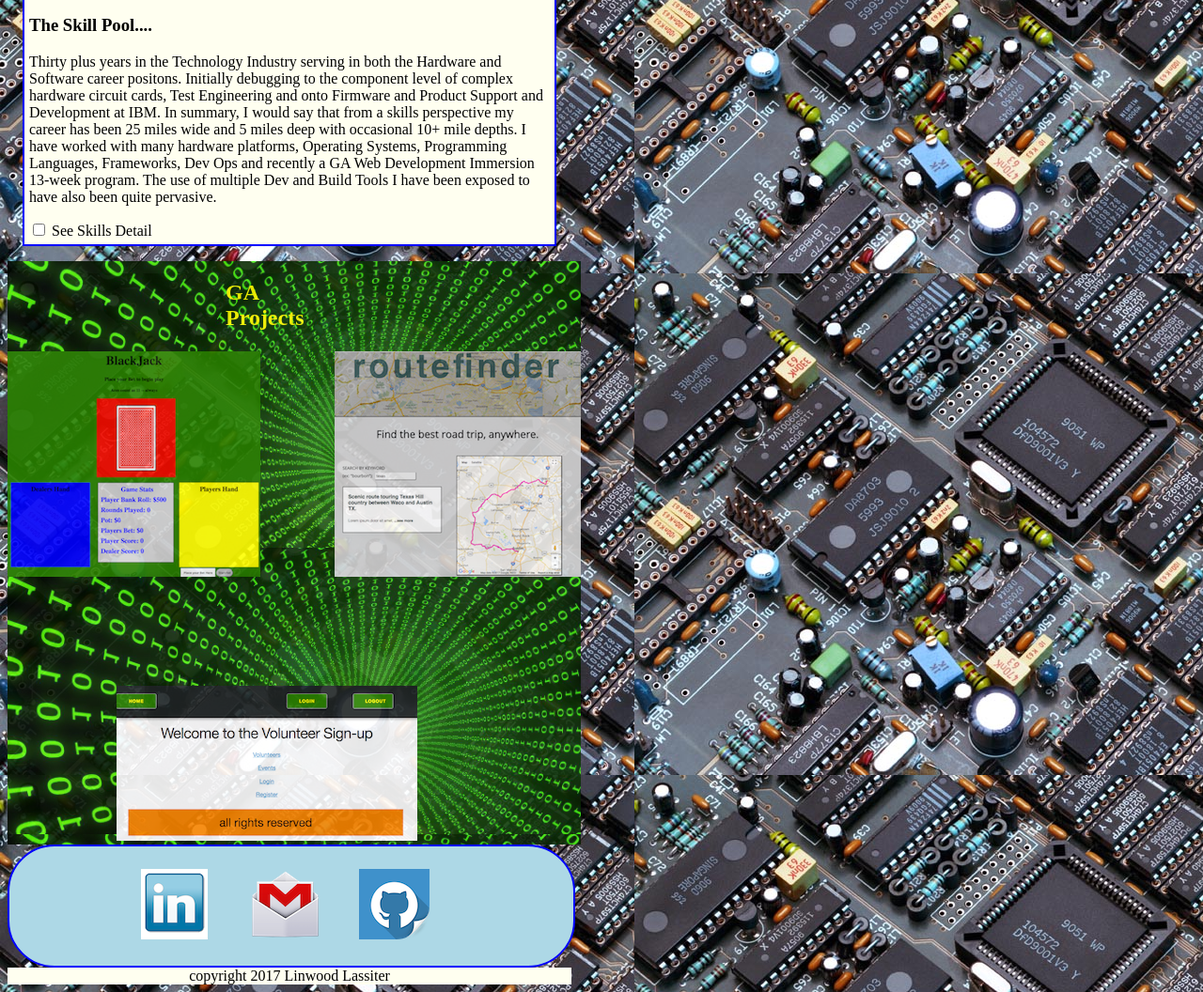
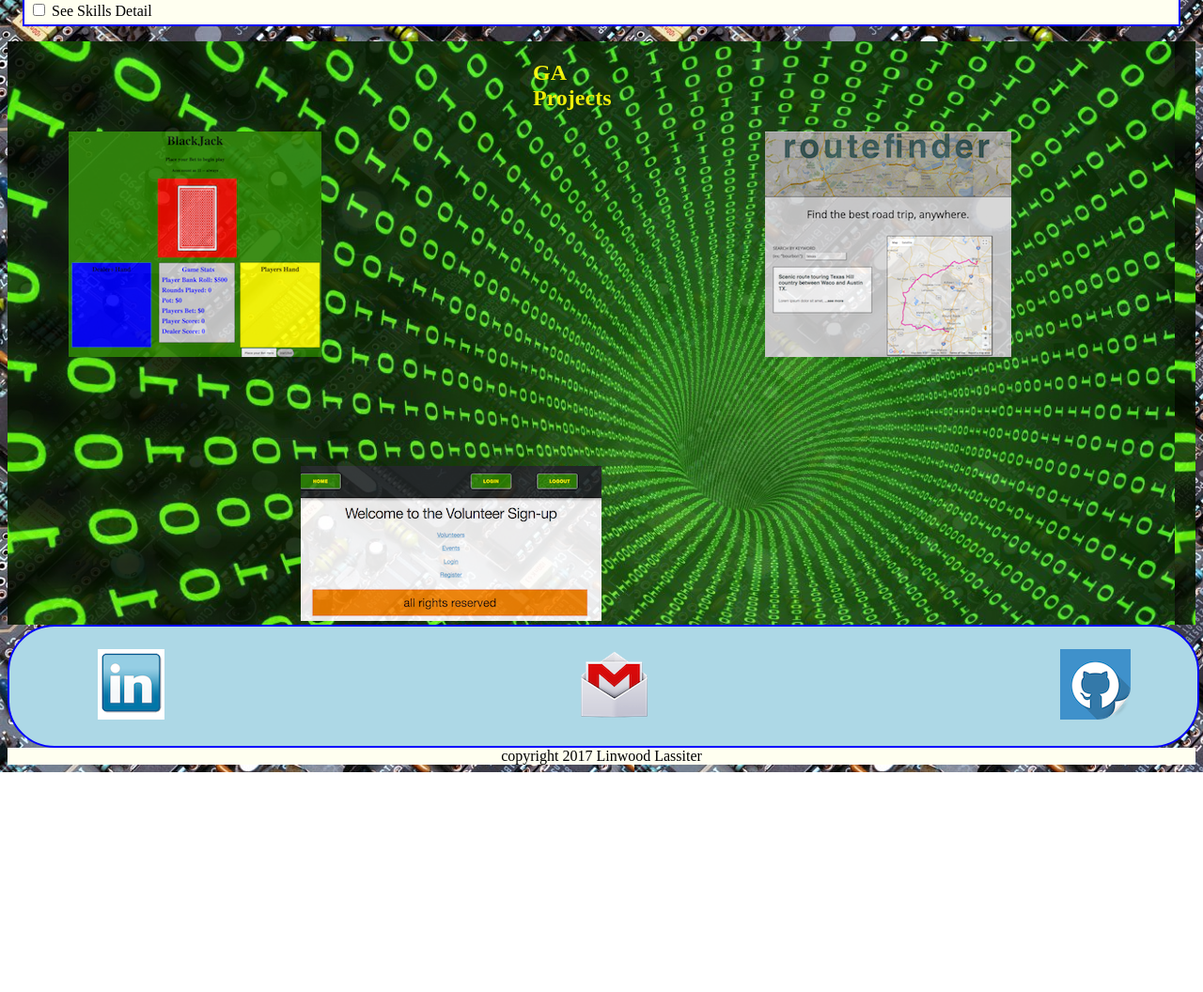
Before and after one commit to lin1ood/portfolio, a website: page public/index.html in a window 1280 px wide. Shown: the part 777-1833 px from the top of the page at 94% size. After the commit the page ends 1599 px from the top, so only its background shows below. Drawn offline with Linux system fonts and the light colour scheme.

Commit message:
grid resonsive

```diff
--- a/public/index.html
+++ b/public/index.html
@@ -144,7 +144,7 @@ https://drive.google.com/file/d/0B5uKAKCxCcG-aE9CcnQtMWp5bGM/view?usp=sharing">R
         </a>
       </div>
     </div>
-    <div class="wrapper2">
+    <div class="contact wrapper2">
       <div class="box1 aa">
         <a href="https://www.linkedin.com/in/linwood-lassiter/" target="_blank">
            <img src="./img/linkedin-icon.png" class="icon" alt="">
--- a/public/style.css
+++ b/public/style.css
@@ -1,7 +1,7 @@
 body {
   /*border: 2px solid blue;*/
   background-image:url(./img/Electronic-Chips.jpg);
-  width: 600px;
+  /*width: 600px;*/
 }
 
 #top-nav{
@@ -63,55 +63,10 @@ footer{
   background-color: ivory;
 }
 
-.wrapper2 {
-  width: 600px;
-
-  background-color: lightblue;
-  border: 2px solid blue;
-  border-radius: 50px 50px;
-  box-shadow: 10px;
-  display: grid;
-  grid-gap: 1em;
-  grid-template-columns: [col] 100px [col] 100px [col] 100px [col] 100px;
-  grid-template-rows: [row] auto;
-}
-.box1{
-  border-radius: 5px;
-  margin: 1.5em
-  /*padding: 20px;*/
-  /*font-size: 150%;*/
-}
-.aa{
-  grid-column: col 2 / span 1;
-  grid-row: row;
-}
-.bb{
-  grid-column: col 3 / span 1;
-  grid-row: row;
-}
-.cc{
-  grid-column: col 4 / span 1;
-  grid-row: row;
-}
-
-#expand {
-  height: 0px;
-  overflow: hidden;
-  transition: height 0.5s;
-  /*color: #FFF;*/
-  /*background-image:url(./img/Electronic-Chips.jpg);*/
-  color: darkblue;
-}
-
-#toggle:checked ~ #expand {
-  height: 500px;
-}
-#toggle:checked ~ label::before {
-  content: "-";
-}
+@media only screen and (min-width: 500px) and (max-width: 1280px) {
 
     .wrapper{
-  width: 610px;
+      /*width: 610px;*/
       color: yellow;
       background-size:contain;
       background-image:url(./img/Matrix-1280x640.jpg);
@@ -120,6 +75,8 @@ footer{
       grid-gap: 1em;
       grid-template-columns: [col] 100px [col] 100px [col] 100px [col] 100px;
       grid-template-rows: [row] auto [row] auto [row];
+      align-content: center;
+      justify-content: space-around;
     }
 
     .box{
@@ -143,3 +100,58 @@ footer{
       grid-column: col 2 / span 3;
       grid-row: row 2;
     }
+
+
+    .wrapper2 {
+      /*width: 600px;*/
+
+      background-color: lightblue;
+      border: 2px solid blue;
+      border-radius: 50px 50px;
+      box-shadow: 10px;
+      display: grid;
+      width: 100%;
+      margin: 0 auto;
+      grid-gap: 1em;
+      grid-template-columns: [col] 100px [col] 100px [col] 100px [col] 100px [col] 100px;
+      grid-template-rows: [row] auto;
+      align-content: center;
+      justify-content: space-around;
+    }
+    .box1{
+      border-radius: 5px;
+      margin: 1.5em
+      /*padding: 20px;*/
+      /*font-size: 150%;*/
+    }
+    .aa{
+      grid-column: col 1 / span 1;
+      grid-row: row;
+    }
+    .bb{
+      grid-column: col 3 / span 1;
+      grid-row: row;
+    }
+    .cc{
+      grid-column: col 5 / span 1;
+      grid-row: row;
+      padding-right: 20px;
+    }
+}
+
+
+#expand {
+  height: 0px;
+  overflow: hidden;
+  transition: height 0.5s;
+  /*color: #FFF;*/
+  /*background-image:url(./img/Electronic-Chips.jpg);*/
+  color: darkblue;
+}
+
+#toggle:checked ~ #expand {
+  height: 500px;
+}
+#toggle:checked ~ label::before {
+  content: "-";
+}
```
Lines whose indentation alone changed are shown as unchanged.
